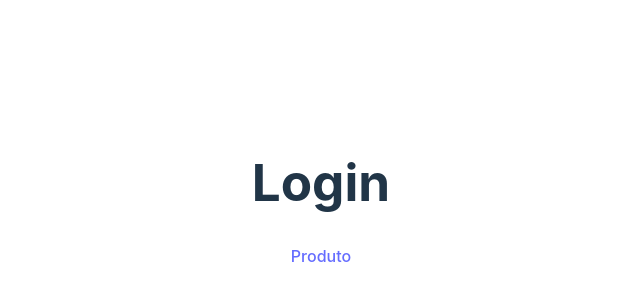
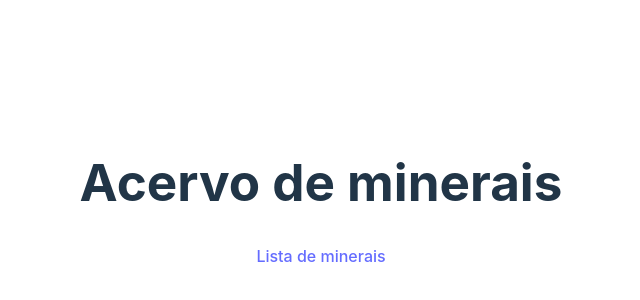
Before and after one commit to santiagocolombi/acervo_minerais_web, a React (Vite) app: page / in a window 1280 px wide. Shown: the part 206-506 px from the top of the page, without its empty margins (319-959 px from the left). Built offline with nearby package versions, Linux system fonts and the light colour scheme.

Commit message:
feat(): changing names of pages routes

```diff
--- a/src/assets/Login.jsx
+++ b/src/assets/Login.jsx
@@ -2,8 +2,8 @@ import React from 'react';
 import { Link } from 'react-router-dom';
 function Login(){
     return <div>
-        <h1>Login</h1>
-        <Link to ={'/Produto'}>Produto</Link>
+        <h1>Acervo de minerais</h1>
+        <Link to ={'/Produto'}>Lista de minerais</Link>
 
     </div>;
 }
--- a/src/assets/Produto.jsx
+++ b/src/assets/Produto.jsx
@@ -2,8 +2,8 @@ import React from 'react';
 import { Link } from 'react-router-dom';
 function Produto() {
     return <div>
-        <h1>Produto</h1>
-        <Link to = {'/Produto'}>oi</Link>
+
+        <Link to = {'/'}>Voltar</Link>
 
     </div>;
 }
```
